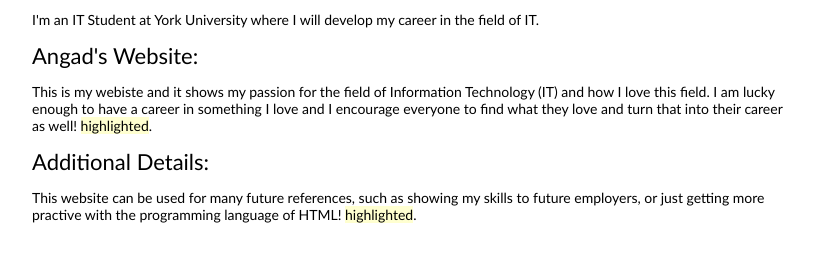
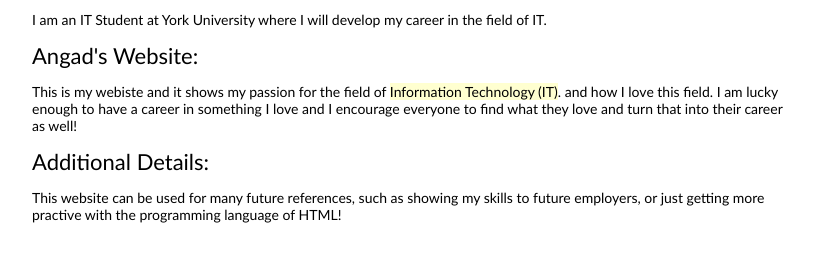
Before and after one commit to 11Angad1/IamAngad, a plain HTML site: page index.html in a window 1280 px wide. Shown: the part 90-352 px from the top of the page, without its empty margins (228-1041 px from the left). Drawn offline with Linux system fonts and the light colour scheme.

Commit message:
Update index.html

```diff
--- a/index.html
+++ b/index.html
@@ -22,17 +22,17 @@
                 <p class="name" style="text-align: center;">
                   Angad Saini - Welcome to My Website
                 </p>
-                <p>I'm an IT Student at York University where I will develop my career in the field of IT.
+                <p>I am an IT Student at York University where I will develop my career in the field of IT.
                 </p>
 
                <h2>Angad's Website:</h2>
                 <p>
-                  This is my webiste and it shows my passion for the field of Information Technology (IT) and how I love this field. I am lucky enough to have a career in something I love and I encourage everyone to find what they love and turn that into their career as well! <span class="highlight">highlighted</span>.
+                  This is my webiste and it shows my passion for the field of <span class="highlight">Information Technology (IT)</span>. and how I love this field. I am lucky enough to have a career in something I love and I encourage everyone to find what they love and turn that into their career as well!
                 </p>
 
 		<h2>Additional Details:</h2>
                 <p>
-                  This website can be used for many future references, such as showing my skills to future employers, or just getting more practive with the programming language of HTML! <span class="highlight">highlighted</span>.
+                  This website can be used for many future references, such as showing my skills to future employers, or just getting more practive with the programming language of HTML!
                 </p>
 
               </td>
```
